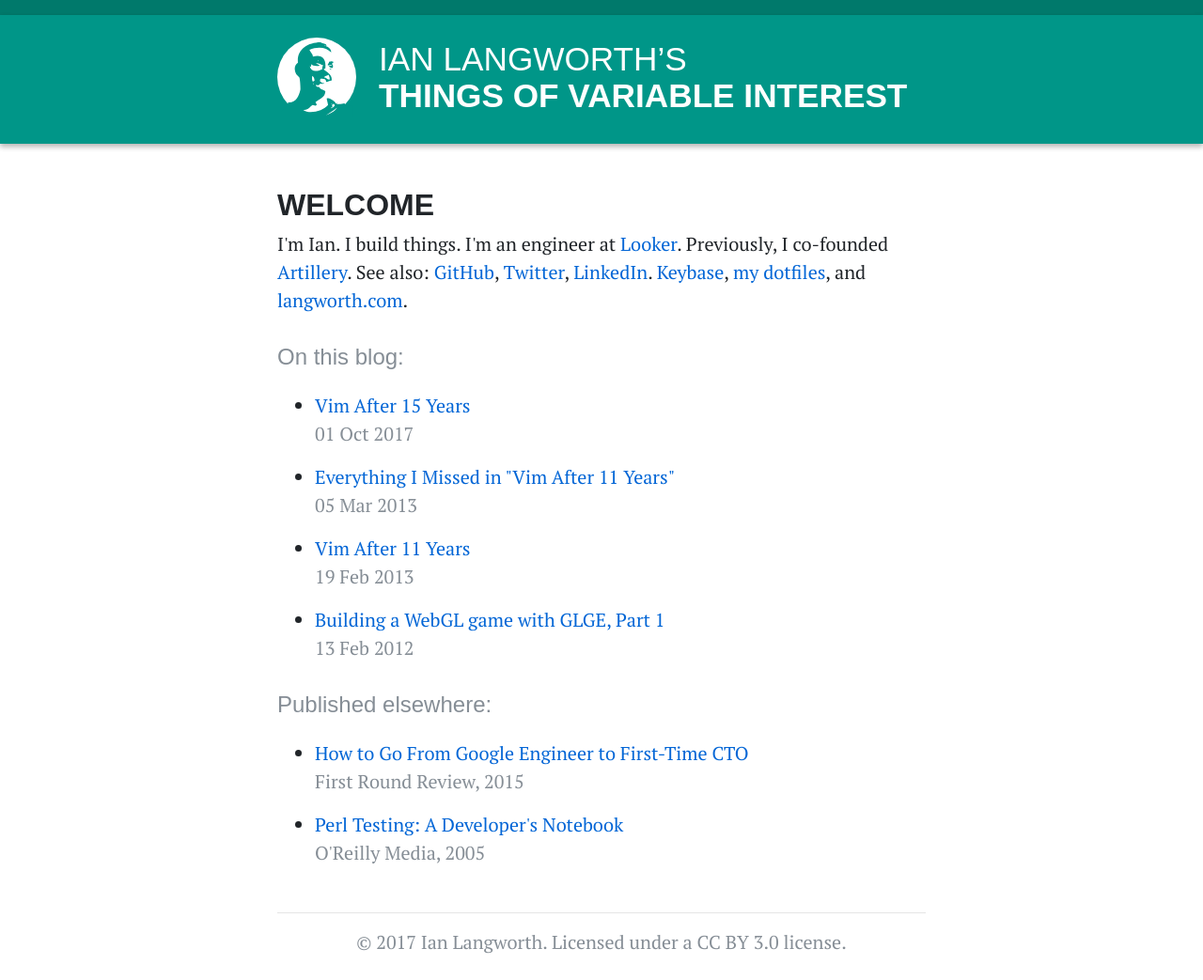
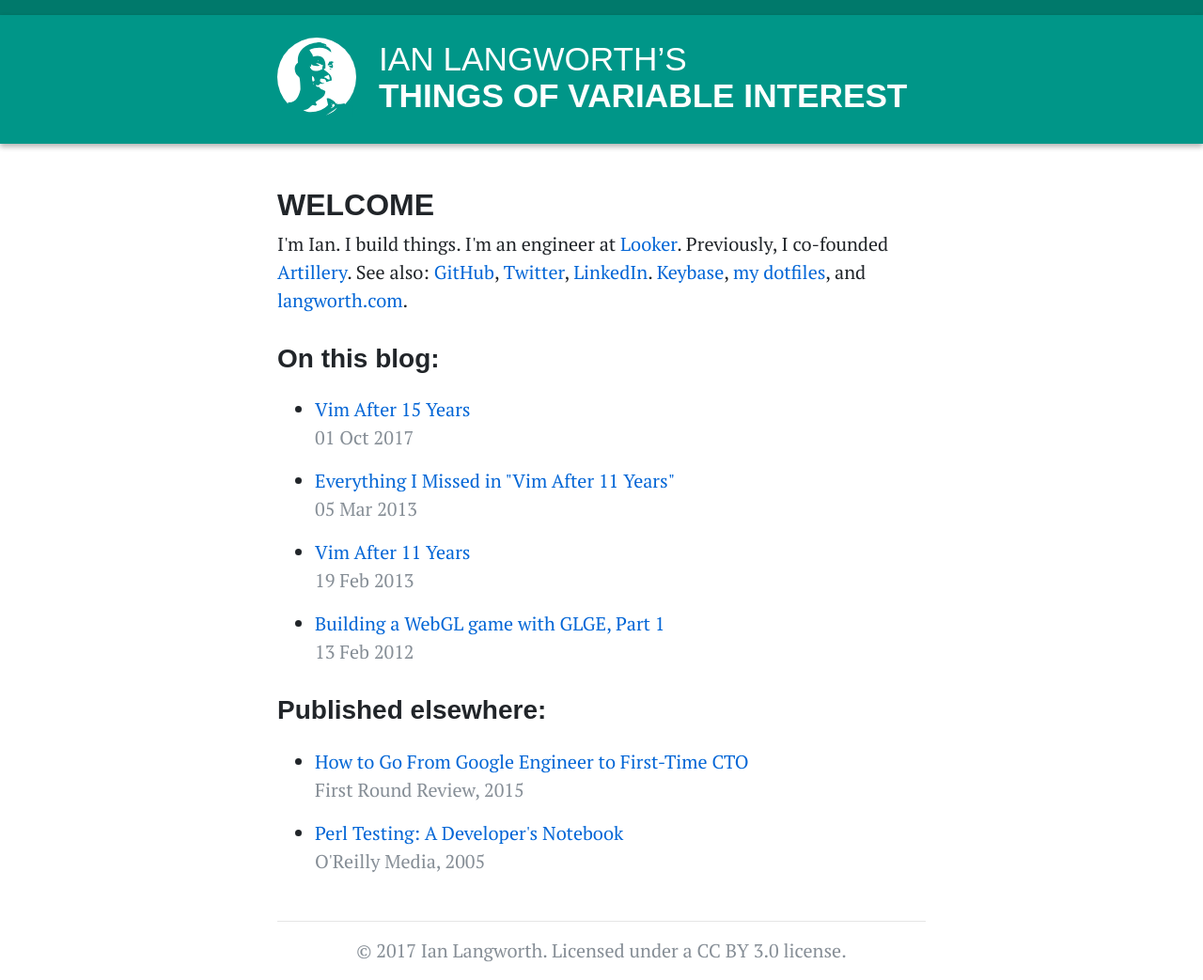
Before and after one commit to statico/statico.github.io, a Jekyll site: the page built from index.md, in a window 1280 px wide. Shown: the whole page at 94% size. Built offline with Jekyll 4.4.1, drawn with Linux system fonts in a browser that asks for light colours; some web fonts are replaced; comment, search, counter and statistics services are not loaded.

```diff
--- a/index.md
+++ b/index.md
@@ -18,7 +18,7 @@ title: Welcome
   and <a href="https://langworth.com">langworth.com</a>.
 </p>
 
-<h4>On this blog:</h4>
+<h3>On this blog:</h3>
 
 <ul class="my-4">
   {% for post in site.posts %}
@@ -31,7 +31,7 @@ title: Welcome
   {% endfor %}
 </ul>
 
-<h4>Published elsewhere:</h4>
+<h3>Published elsewhere:</h3>
 
 <ul class="my-4">
 
```
